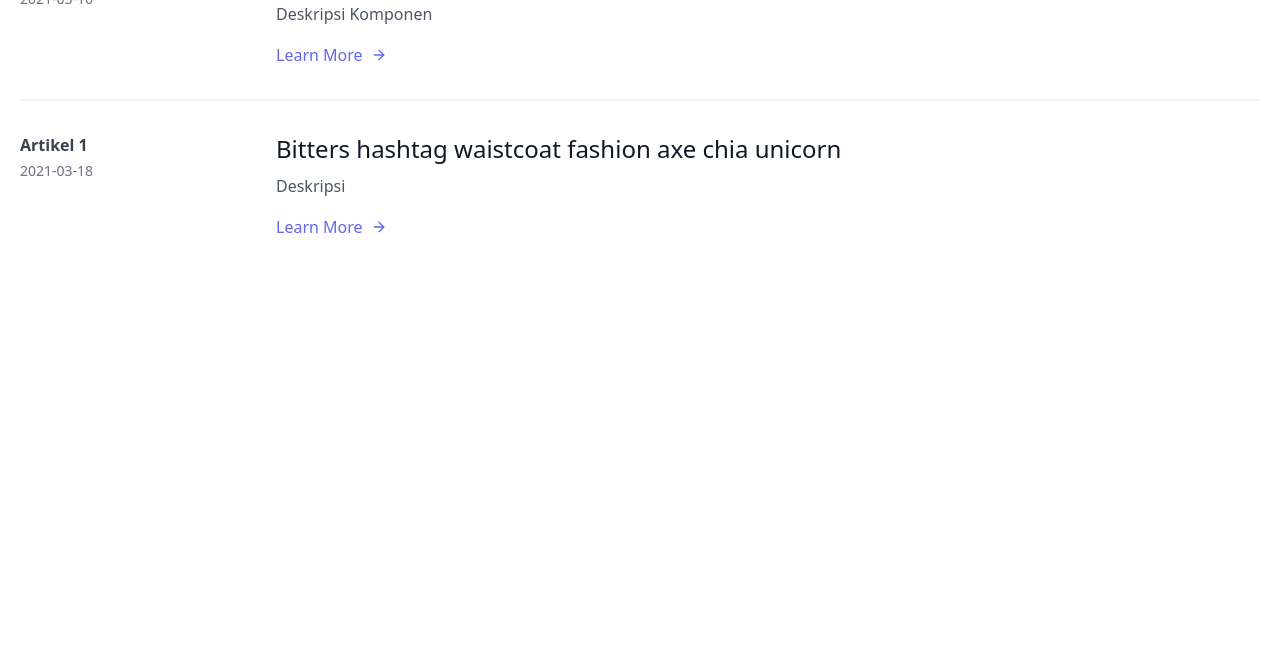
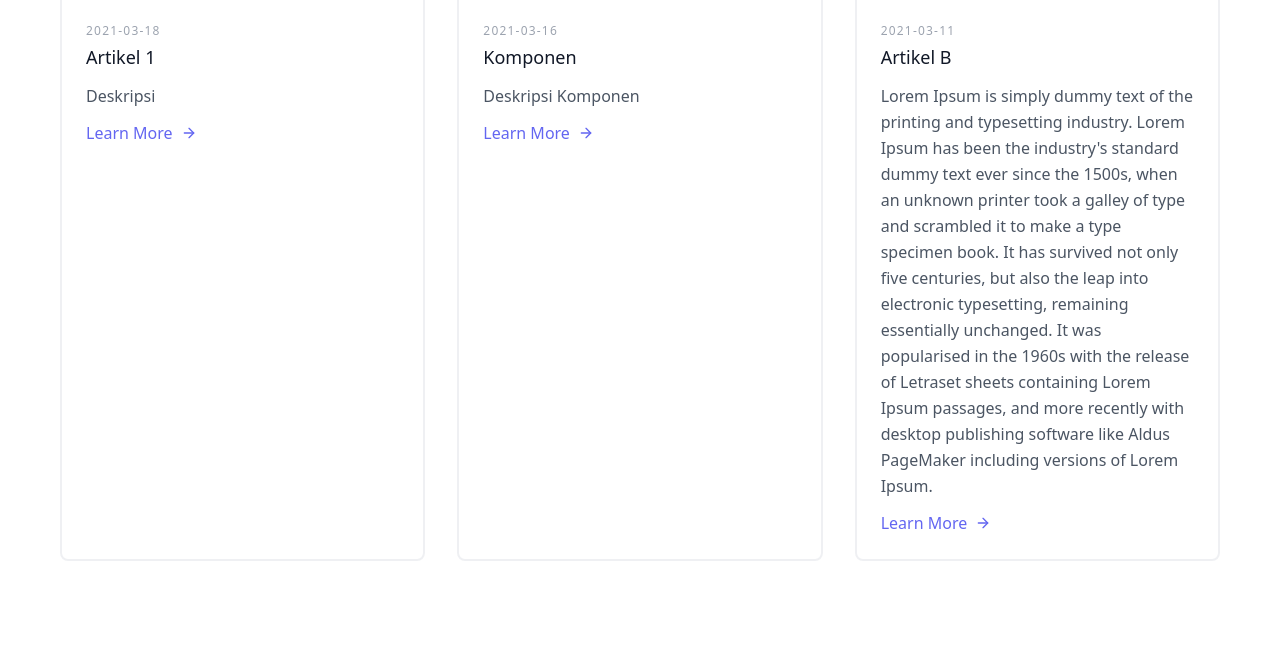
Before and after one commit to LaDavidMichael/BiantoFactory, a PHP site: page /artikel.php in a window 1280 px wide. Shown: the part 507-1156 px from the top of the page. Before the commit the page ends 740 px from the top, so only its background shows below. Run offline with PHP 8.4, Linux system fonts and the light colour scheme; data comes from the database, SQL or seed files in the repository.

Commit message:
update artike tampilan

```diff
--- a/admin/crutartikel/delete.php
+++ b/admin/crutartikel/delete.php
@@ -14,10 +14,15 @@ if(isset($_GET['id'])){
 	// ini untuk "fetch" data dari db gais
 	// jadi bisa diambil pake arah panah (->)
 	$data = mysqli_fetch_object($cek);
+<<<<<<< HEAD
 	$path = getcwd()."/../assets/images/artikel/".$data->fotosampul;
 
 	unlink($path); // ini proses delete file nya gais
+=======
+	$path = getcwd() . "/ ../assets/images/artikel/" .$data->gambar;
+>>>>>>> update artike tampilan
 
+		unlink($path);
 	//jika query menghasilkan nilai > 0 maka eksekusi script di bawah
 	if(mysqli_num_rows($cek) > 0){
 		//query ke database DELETE untuk menghapus data dengan kondisi id=$id
--- a/artikel.php
+++ b/artikel.php
@@ -22,37 +22,39 @@ error_reporting(0);
     <section class="text-gray-600 body-font overflow-hidden">
         <div class="container px-5 py-24 mx-auto">
             <div class="-my-8 divide-y-2 divide-gray-100">
+            <div class="container px-5 py-1 mx-auto">
+            <div class="flex flex-col text-center w-full mb-20">
+                <h1 class="text-2xl font-medium title-font mb-4 text-gray-900 tracking-widest">ARTIKEL</h1>
+            </div>
+            <section class="text-gray-600 body-font">
+  <div class="container px-5 py-5 mx-auto">
+    <div class="flex flex-wrap -m-4">
     <?php
-                //$pagetype = $_GET['type'];
-                $sql = "SELECT * from artikel";
-                $query1 = mysqli_query($koneksidb, $sql);
-                if (mysqli_num_rows($query1) > 0) {
-                    while ($result = mysqli_fetch_array($query1)) {
+            $sql = mysqli_query($koneksidb, "SELECT * FROM artikel ORDER BY id DESC") or die(mysqli_error($koneksidb));
+
+            while ($data = mysqli_fetch_assoc($sql)) {
         ?>
-                        <div class="py-8 flex flex-wrap md:flex-nowrap">
-
-                            <div class="md:w-64 md:mb-0 mb-6 flex-shrink-0 flex flex-col">
-
-                                <span class="font-semibold title-font text-gray-700"><?php echo htmlentities($result['judul']); ?></span>
-                                <span class="mt-1 text-gray-500 text-sm"><?php echo htmlentities($result['tanggal']); ?></span>
-                            </div>
-                            <div class="md:flex-grow">
-                                <h2 class="text-2xl font-medium text-gray-900 title-font mb-2">Bitters hashtag waistcoat fashion axe chia unicorn</h2>
-                                <p class="leading-relaxed"><?php echo htmlentities($result['deskripsi']); ?></p>
-                                <a class="text-indigo-500 inline-flex items-center mt-4">Learn More
+      <div class="p-4 md:w-1/3">
+        <div class="h-full border-2 border-gray-200 border-opacity-60 rounded-lg overflow-hidden">
+          <img class="lg:h-48 md:h-36 w-full object-cover object-center"src="admin/assets/images/artikel/<?= $data['gambar'] ?>" alt="content">
+          <div class="p-6">
+            <h2 class="tracking-widest text-xs title-font font-medium text-gray-400 mb-1"><?= "{$data['tanggal']}" ?></h2>
+            <h1 class="title-font text-lg font-medium text-gray-900 mb-3"><?= $data['judul'] ?></h1>
+            <p class="leading-relaxed mb-3"><?= $data['deskripsi'] ?></p>
+            <div class="flex items-center flex-wrap ">
+              <a class="text-indigo-500 inline-flex items-center md:mb-2 lg:mb-0">Learn More
                 <svg class="w-4 h-4 ml-2" viewBox="0 0 24 24" stroke="currentColor" stroke-width="2" fill="none" stroke-linecap="round" stroke-linejoin="round">
                   <path d="M5 12h14"></path>
                   <path d="M12 5l7 7-7 7"></path>
                 </svg>
               </a>
             </div>
-
-
           </div>
-                <?php }
+        </div>
+      </div>
+      <?php
             }
         ?>
-
     </div>
   </div>
 </section>
```
Also changed, not shown: admin/assets/images/artikel/a.png (added), admin/assets/images/artikel/logo 6.png (added), admin/assets/images/artikel/s.png (added). Lines whose indentation alone changed are shown as unchanged.
